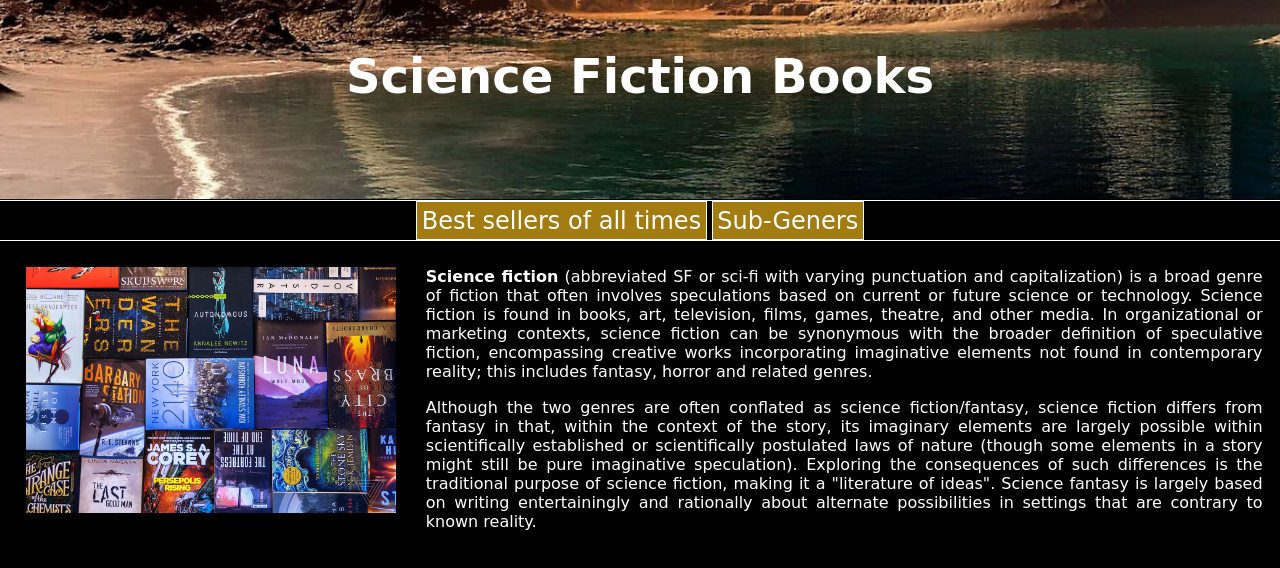
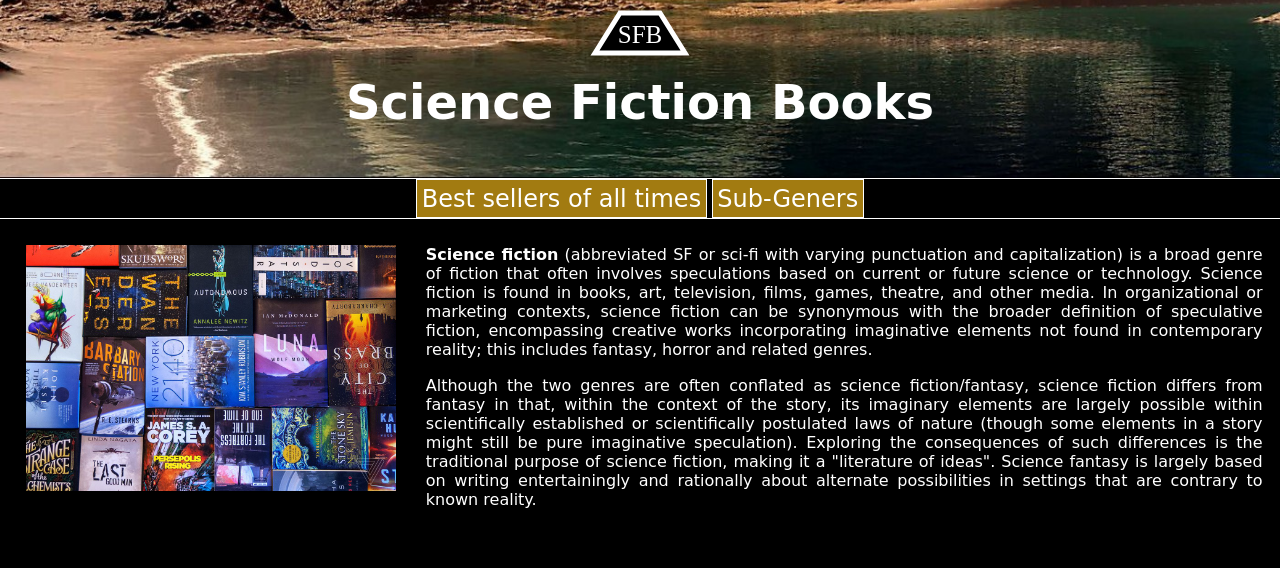
Before and after one commit to xriusb/science_fiction_books, a website built with Parcel: page src/index.html in a window 1280 px wide. Built offline with nearby package versions, Linux system fonts and the light colour scheme; a web font is replaced by a local one.

Commit message:
adds logo to the header

```diff
--- a/src/css/styles.less
+++ b/src/css/styles.less
@@ -38,7 +38,12 @@ header {
   background-size: cover;
   h1 {
     font-size: 3em;
-    padding: 1em 0 2em 0;
+    padding: 0 0 1em 0;
+  }
+  img {
+    display: block;
+    margin: auto;
+    padding: 0.5em 0 1em;
   }
 }
 
--- a/src/index.html
+++ b/src/index.html
@@ -9,6 +9,7 @@
 
 <body>
   <header>
+    <img src="img/logo.svg"/>
     <h1>Science Fiction Books</h1>
   </header>
   <nav id="nav-menu">
```
Also changed, not shown: src/img/logo.svg (added).
